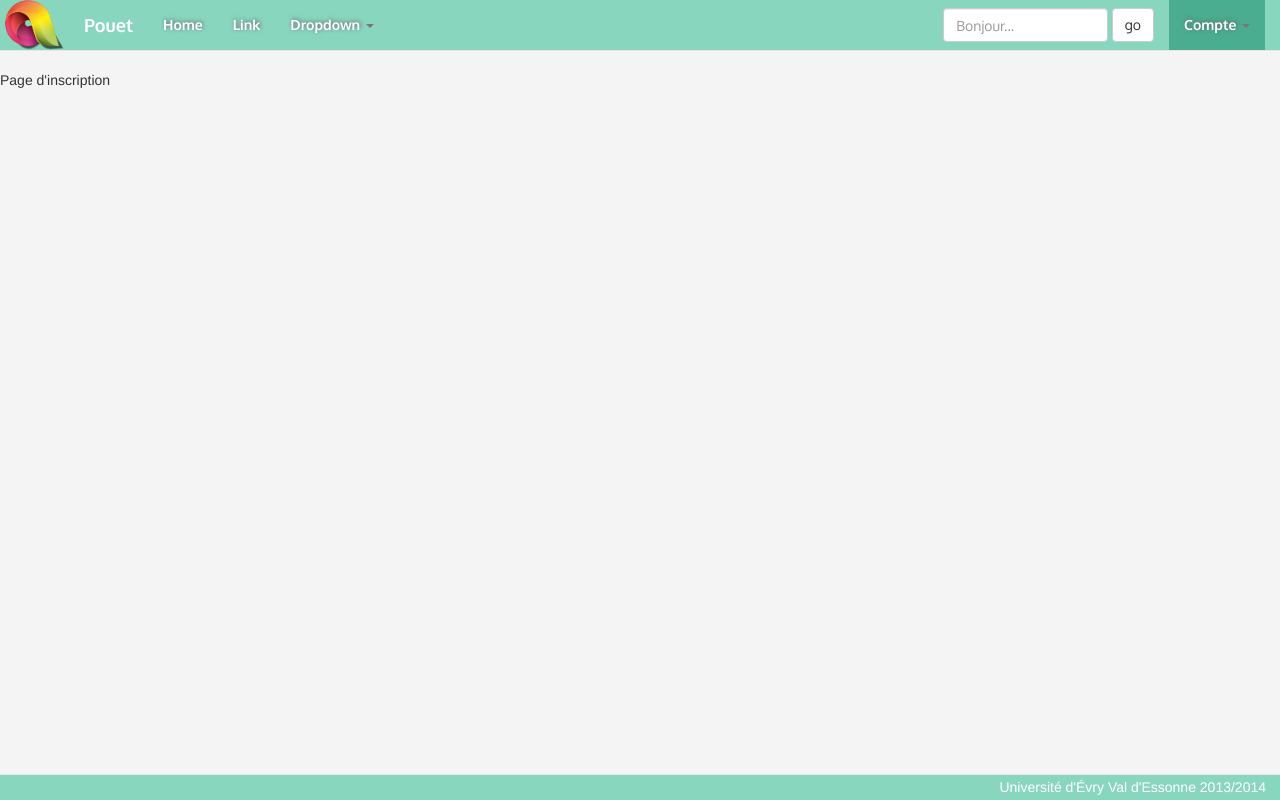
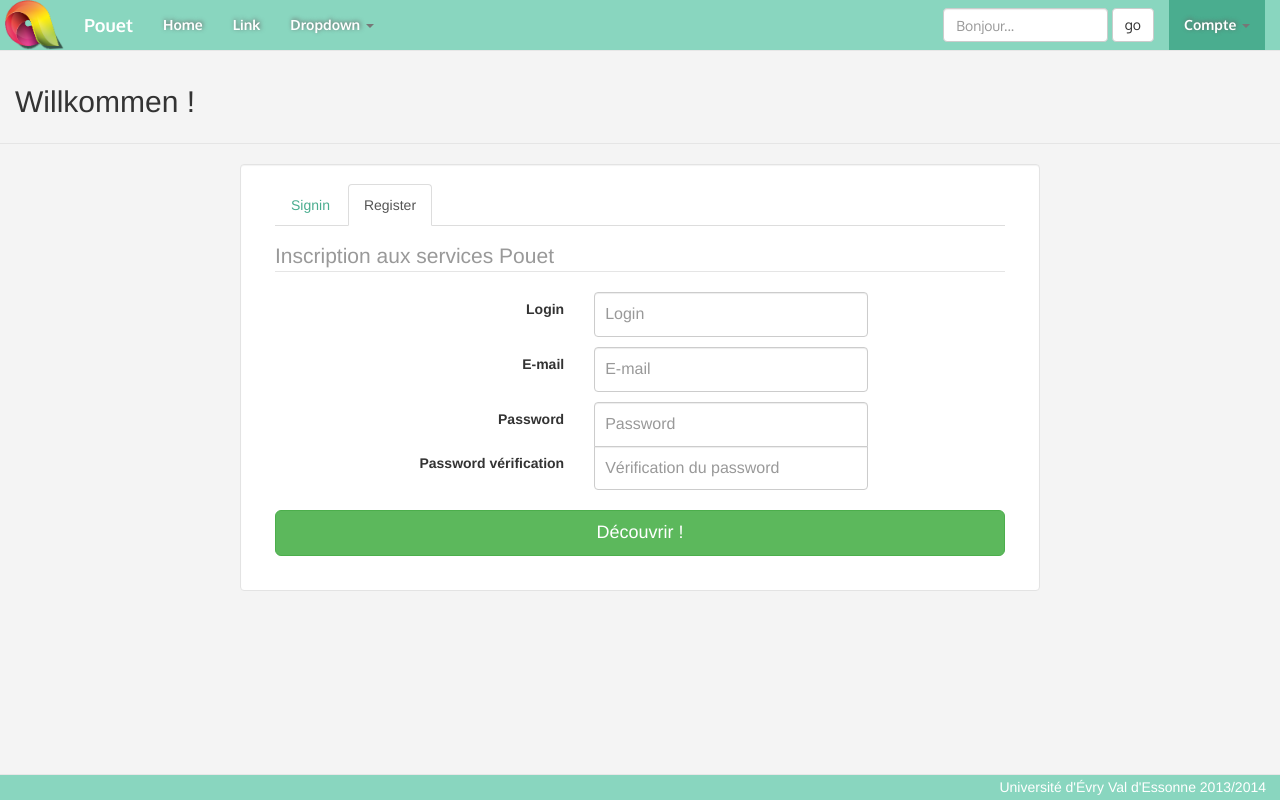
Before and after one commit to indydedeken/codeigniter, a CodeIgniter app: page /codeigniter/index.php/membre/register in a window 1280 px wide. Run offline with CodeIgniter, Linux system fonts and the light colour scheme.

Commit message:
Graphique + Partie inscription
Amélioration du design global + init de l'espace d'inscription
(register)

```diff
--- a/application/config/autoload.php
+++ b/application/config/autoload.php
@@ -109,7 +109,7 @@ $autoload['language'] = array();
 |
 */
 
-$autoload['model'] = array('model_compte');
+$autoload['model'] = array('model_membre');
 
 
 /* End of file autoload.php */
--- a/application/config/config.php
+++ b/application/config/config.php
@@ -15,6 +15,7 @@
 |
 */
 $config['base_url']	= 'http://192.168.194.200/codeigniter/';
+$config['base_url']	= 'http://192.168.1.4/codeigniter/';
 $config['base_url']	= 'http://localhost/codeigniter/';
 
 /*
--- a/application/controllers/membre.php
+++ b/application/controllers/membre.php
@@ -35,9 +35,9 @@ class Membre extends CI_Controller {
 
 				// si les identifiants sont corrects
 				// on peut convertir le mdp en sha1(...)
-				if($this->model_compte->check_membre($this->input->post('login'), $this->input->post('mdp'))) {
+				if($this->model_membre->check_membre($this->input->post('login'), $this->input->post('mdp'))) {
 
-					$data = $this->model_compte->get_membre($this->input->post('login'));
+					$data = $this->model_membre->get_membre($this->input->post('login'));
 					foreach($data->result() as $item) {
 						$id = $item->id;
 						$login = $item->login;
@@ -87,56 +87,53 @@ class Membre extends CI_Controller {
 
 		$data['nav'] = "membre";
 
-		if(!$this->session->userdata('login') || ! $this->session->userdata('logged')) {
+		if(!$this->session->userdata('login') || !$this->session->userdata('logged')) {
 
-			// regles de validation du formulaire
-			$this->form_validation->set_rules('mailPerso', 'e-mail', 'trim|required|xss_clean|valid_email|callback_check_mail');
-			$this->form_validation->set_rules('mailPro', 'e-mail pro', 'trim|xss_clean|valid_email');
-			$this->form_validation->set_rules('mdpConf', 'mot de passe confirmation', 'trim|required|xss_clean|min_length[4]|max_length[15]');
-			$this->form_validation->set_rules('anneePromo', 'année', 'trim|required|xss_clean|min_length[4]|max_length[4]|callback_check_int');
-			$this->form_validation->set_rules('mdp', 'mot de passe', 'trim|required|xss_clean|min_length[4]|max_length[15]|matches[mdpConf]');
-			$this->form_validation->set_rules('nom', 'nom', 'trim|xss_clean|required');
-			$this->form_validation->set_rules('prenom', 'prenom', 'trim|xss_clean|required');
-			$this->form_validation->set_rules('ville', 'coordonnées', 'xss_clean');
+			/*
+			 *	Regles de validation du formulaire
+			 *	Règles en +, exemples : callback_check_mailcallback_check_int');
+			 *
+			 * /!\ CHECKER QUE (MAIL + LOGIN) N'EXISTE PAS DÉJÀ /!\
+			 *
+			 */
+			$this->form_validation->set_rules('loginInscription', 'login', 'trim|xss_clean|required|min_length[4]|max_length[15]');
+			$this->form_validation->set_rules('mailInscription', 'e-mail', 'trim|required|xss_clean|valid_email');
+			$this->form_validation->set_rules('passwordInscription1', 'mot de passe', 'trim|required|xss_clean|min_length[4]|max_length[15]');
+			$this->form_validation->set_rules('passwordInscription2', ' vérification de mot de passe', 'trim|required|xss_clean|min_length[4]|max_length[15]|matches[passwordInscription1]');
 
 			// si le formulaire est bien rempli
 			if($this->form_validation->run() == TRUE) {
 
-				$data = array(
-					'mailPerso'	=> $this->input->post('mailPerso'),
-					'mdp'		=> sha1($this->input->post('mdp')),
-					'anneePromo'=> $this->input->post('anneePromo'),
-					'promo'		=> 'DUT', // car la promo est forcement un DUT
-					'nom'		=> $this->input->post('nom'),
-					'prenom'	=> $this->input->post('prenom'),
-					'ville'		=> $this->input->post('ville'),
-					'mailPro'	=> $this->input->post('mailPro'),
-					'etatCivil'	=> $this->input->post('etatCivil')
+				$dataInscription = array(
+					'login'		=> $this->input->post('loginInscription'),
+					'mail'		=> $this->input->post('mailInscription'),
+					'password'	=> $this->input->post('passwordInscription1')
 				);
 
 				// insertion en db
 				$this->load->model('model_membre');
-				$this->model_membre->ajout_membre($data);
+				$this->model_membre->ajout_membre($dataInscription);
 
-				// recuperation du membre
-				$id = $this->model_membre->get_membre($data['mailPerso']);
+				// PAS NECESSAIRE... A VOIR....recuperation de l'id du membre
+/*				$id = $this->model_membre->get_membre($data['mail']);
 				foreach($id->result() as $item) {
 						$id = $item->id;
 				}
+*/
 
-					// IUT SF est l'étab avec id=1, DUT INFO est diplome avec id=1
-				$this->model_membre->gestion_cursus("enregistrer", $id, 1, 1, $data['anneePromo']);
+				// si l'on a besoin on place le login dans $data pour l'utiliser
+				$data['login'] = $dataInscription['login'];
 
 				// affichage des vues
-				$this->load->view('header');
-				$this->load->view('vue_inscription_succes');
-				$this->load->view('footer');
+				$this->load->view('header', $data);
+				$this->load->view('vue_inscription_succes', $data);
+				$this->load->view('footer', $data);
 
 			} else {
 
 				// affichage des vues
 				$this->load->view('header', $data);
-				$this->load->view('vue_inscription', $data);
+				$this->load->view('vue_connexion', $data);
 				$this->load->view('footer', $data);
 			}
 		} else {
--- a/application/models/model_compte.php
+++ b/application/models/model_membre.php
@@ -1,6 +1,6 @@
 <?php
 
-class Model_compte extends CI_Model {
+class Model_membre extends CI_Model {
 
 	/**
 	 *
@@ -32,9 +32,9 @@ class Model_compte extends CI_Model {
 	}
 
 	/* recuperer les infos d'un membre */
-	public function get_membre($login) {
+	public function get_membre($mail) {
 		$this->db->select('*');
-		$this->db->where('login', $login);
+		$this->db->where('email', $mail);
 		$data = $this->db->get('membre');
 		if($data->num_rows() == 1) {
 			return $data;
--- a/application/views/footer.php
+++ b/application/views/footer.php
@@ -15,5 +15,13 @@
 	})(jQuery);
 -->
 </script>
+<?php elseif($nav="membre"): ?>
+<script>
+<!--
+	(function($) {
+
+	})(jQuery);
+-->
+</script>
 <?php endif; ?>
 </body></html>
--- a/application/views/vue_connexion.php
+++ b/application/views/vue_connexion.php
@@ -1,25 +1,92 @@
 <!-- vue de la page de connexon -->
-<div class="container">
-
-  <?=form_open('index.php/membre/signin', 'class="form-signin" role="form"')?>
+<div class="" id="loginModal">
+    <div class="modal-header">
       <h2 class="form-signin-heading">Willkommen !</h2>
-  <?=form_error('login', '<span class="label label-warning">','</span><br/>'); ?>
-  <?=form_error('mdp', '<span class="label label-warning">','</span><br/>'); ?>
+    </div>
+    <div class="panneau-connexion">
+      <div class="well">
+      	<!-- onglet signin / register -->
+        <ul class="nav nav-tabs">
+          <li class="<?php if($this->uri->segment(2)=='signin') echo 'active'?>">
+          	<a href="#login" data-toggle="tab">Signin</a>
+          </li>
+          <li class="<?php if($this->uri->segment(2)=='register') echo 'active'?>">
+          	<a href="#create" data-toggle="tab">Register</a>
+          </li>
+        </ul>
+		<div id="myTabContent" class="tab-content">
+<!--
+   -
+   -	Formulaire de connexion
+   -
+   -
+-->
+          <div class="tab-pane <?php if($this->uri->segment(2)=='signin') echo 'active in'; else echo "fade"?>" id="login">
+            <?php echo form_open('index.php/membre/signin', 'class="form-signin" role="form"')?>
+              <fieldset>
+                  <div id="legend">
+                      <legend class="text-muted">Saisir vos identifiants</legend>
+                  </div>
+                  <?php echo form_error('login', '<span class="label label-warning">','</span><br/>'); ?>
+                  <?php echo form_error('mdp', '<span class="label label-warning">','</span><br/>'); ?>
                   <?php if(isset($error)):echo $error;endif;?>
-  <input id="email" name="login" type="email" autofocus="" placeholder="Login" class="form-control" value="<?php echo set_value('login'); ?>">
+                  <input id="email" name="login" type="email" autofocus placeholder="Login" class="form-control" value="<?php echo set_value('login'); ?>">
                   <input id="mdp" name="mdp" type="password" placeholder="Password" class="form-control">
                   <!-- <label class="checkbox">
                           <input type="checkbox" value="rester-connecter"> Se souvenir de moi
                         </label>-->
-  <?=form_submit('', 'Valider', 'class="btn btn-lg btn-primary btn-block"')?>
-  <?=anchor('index.php/membre/register', 'S\'inscrire', 'class="btn btn-large btn-default btn-block"')?>
-  </form>
+                  <?php echo form_submit('', 'Valider', 'class="btn btn-lg btn-success btn-block"')?>
+                  <?php //echo anchor('index.php/membre/register', 'S\'inscrire', 'class="btn btn-large btn-default btn-block"')?>
+                </fieldset>
+              <?php echo form_close()?>
           </div>
 
-
-<br><Br><br><br>
-
-
+<!--
+   -
+   -	Formulaire d'inscription
+   -
+   -
+-->
+          <div class="tab-pane fade <?php if($this->uri->segment(2)=='register')echo 'active in'; else echo "fade"?>" id="create">
+            <?php echo form_open('index.php/membre/register', 'class="form-horizontal form-register" role="form"')?>
+              <fieldset>
+                <div id="legend">
+                  <legend class="text-muted">Inscription aux services Pouet</legend>
+                </div>
+                <div class="control-group clear">
+                    <label for="loginInscription" class="col-md-5 control-label">Login</label>
+                    <div class="col-md-5">
+                        <input type="text" class="form-control" id="loginInscription" name="loginInscription" placeholder="Login">
+                    </div>
+                </div>
+                <div class="control-group clear">
+                    <label for="mailInscription" class="col-md-5 control-label">E-mail</label>
+                    <div class="col-md-5">
+                        <input type="email" class="form-control" id="mailInscription" name="mailInscription" placeholder="E-mail">
+                    </div>
+                </div>
+                <div class="control-group clear">
+                    <label for="passwordInscription1" class="col-md-5 control-label">Password</label>
+                    <div class="col-md-5 groupe">
+                        <input type="password" class="form-control" id="passwordInscription1" name="passwordInscription1" placeholder="Password">
+                    </div>
+                    <label for="passwordInscription2" class="col-md-5 control-label">Password vérification</label>
+                    <div class="col-md-5">
+                        <input type="password" class="form-control" id="passwordInscription2" name="passwordInscription2" placeholder="Vérification du password">
+                    </div>
+                </div>
+                <div class="control-group clear ">
+                  <div class="controls">
+                    <?php echo form_submit('', 'Découvrir !', 'class="btn btn-lg btn-success btn-block"')?>
+                  </div>
+                </div>
+              </fieldset>
+            <?php echo form_close()?>
+          </div>
+        </div>
+      </div>
+    </div>
+</div>
 <!-- le tableau devient responsive
 <div class="table-responsive">
   <table class="table table-hover" id="membre">
--- /dev/null
+++ b/application/views/vue_inscription_succes.php
@@ -0,0 +1,2 @@
+<!-- vue_inscription -->
+Super, le membre <?php echo $login ?> est inscrit !
--- a/asset/css/style.css
+++ b/asset/css/style.css
@@ -1,32 +1,30 @@
 @charset "UTF-8";
-::moz-selection{ background-color: #E13300; color: white; }
-::webkit-selection{ background-color: #E13300; color: white; }
-::selection{ background-color: #E13300; color: white; }
+
+/* Style général */
 
 body {
 	background: #f4f4f4;
-	padding-top: 70px;
+	padding-top: 50px;
 	padding-bottom: 30px;
 }
-
 .navbar-fixed-top {
 	font-family: 'Oxygen', sans-serif;
 }
-
 .left {
-	float: left;
+	float: left
 }
 .text-left {
-	text-align:left;
+	text-align:left
 }
-
 .right {
-	float: right;
+	float: right
 }
 .text-right {
-	text-align:right;
+	text-align:right
 }
-
+.clear {
+	clear:both
+}
 .justify {
 	text-align: justify;
 }
@@ -51,6 +49,8 @@ body {
     padding: 2px 14px;
 }
 
+/* ./style général */
+
 /* vue home */
 .annonce {
 	border-radius: 10px 10px 10px 10px;
@@ -71,20 +71,20 @@ body {
 }
 /* ./vue home */
 
-/* connexion */
-.form-signin {
-  max-width: 330px;
+/* signin & register */
+.form-signin,
+.form-register {
   padding: 15px;
   margin: 0 auto;
 }
 .form-signin .form-signin-heading,
-.form-signin .checkbox {
+.form-signin .checkbox,
+.form-register .form-signin-heading,
+.form-register .checkbox {
   margin-bottom: 10px;
 }
-.form-signin .checkbox {
-  font-weight: normal;
-}
-.form-signin .form-control {
+.form-signin .form-control,
+.form-register .form-control {
   position: relative;
   font-size: 16px;
   height: auto;
@@ -93,15 +93,32 @@ body {
      -moz-box-sizing: border-box;
           box-sizing: border-box;
 }
-.form-signin .form-control:focus {
+.form-signin .form-control:focus,
+.form-register .form-control:focus {
   z-index: 2;
 }
-.form-signin input[type="email"] {
-  margin-bottom: -1px;
+.panneau-connexion #login input {
+	margin: -1px auto;
+	max-width: 300px;
+}
+.panneau-connexion #create .col-md-5 {
+	margin-bottom: 10px
+}
+@media (min-width: 980px) {
+.panneau-connexion #create .col-md-5.groupe {
+	margin-bottom: -1px
+}
+}
+.panneau-connexion #login input.btn {
+	margin: 15px auto;
+}
+.panneau-connexion #login .form-signin input[type="email"],
+.panneau-connexion #create #passwordInscription1 {
   border-bottom-left-radius: 0;
   border-bottom-right-radius: 0;
 }
-.form-signin input[type="password"] {
+.panneau-connexion #login .form-signin input[type="password"],
+.panneau-connexion #create #passwordInscription2 {
   margin-bottom: 10px;
   border-top-left-radius: 0;
   border-top-right-radius: 0;
@@ -113,59 +130,29 @@ body {
     text-align: left;
     width: auto;
 }
-/* ./signin */
-
-/*
-body {
-	background-color: #fff;
-	margin: 40px;
-	font: 13px/20px normal Helvetica, Arial, sans-serif;
-	color: #4F5155;
+.panneau-connexion {
+	max-width:800px;
+	margin:0 auto;
+}
+.panneau-connexion a {
+	color: #4AAD8F
+}
+.panneau-connexion .well {
+	background-color: #FFFFFF;
+	margin: 20px 0 0;
 }
 
-a {
-	color: #003399;
-	background-color: transparent;
-	font-weight: normal;
+.panneau-connexion .well .nav {
+	margin:auto;
+	max-width:730px;
 }
 
-h1 {
-	color: #444;
-	background-color: transparent;
-	border-bottom: 1px solid #D0D0D0;
-	font-size: 19px;
-	font-weight: normal;
-	margin: 0 0 14px 0;
-	padding: 14px 15px 10px 15px;
+@media (max-width: 1200px) {
+/* responsive lié au formulaire d'inscription */
+	.panneau-connexion .col-lg-3,
+	.panneau-connexion .col-lg-6 {
+	  padding-left: 0;
+	  padding-right: 0;
+	}
 }
-
-code {
-	font-family: Consolas, Monaco, Courier New, Courier, monospace;
-	font-size: 12px;
-	background-color: #f9f9f9;
-	border: 1px solid #D0D0D0;
-	color: #002166;
-	display: block;
-	margin: 14px 0 14px 0;
-	padding: 12px 10px 12px 10px;
-}
-
-#body{
-	margin: 0 15px 0 15px;
-}
-
-p.footer{
-	text-align: right;
-	font-size: 11px;
-	border-top: 1px solid #D0D0D0;
-	line-height: 32px;
-	padding: 0 10px 0 10px;
-	margin: 20px 0 0 0;
-}
-
-#container{
-	margin: 10px;
-	border: 1px solid #D0D0D0;
-	-webkit-box-shadow: 0 0 8px #D0D0D0;
-}
-*/
+/* ./signin & register */
```
Lines whose indentation alone changed are shown as unchanged.
